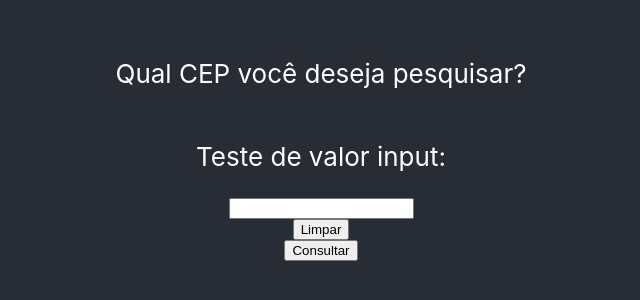
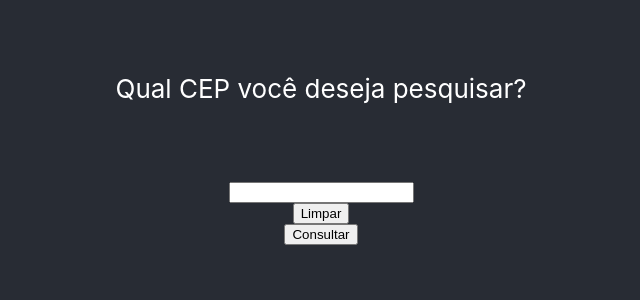
Before and after one commit to JonasCouto/Consulta_Cep_React, a React (Create React App) app: page / in a window 1280 px wide. Shown: the part 254-554 px from the top of the page, without its empty margins (319-959 px from the left). Built offline with nearby package versions, Linux system fonts and the light colour scheme.

Commit message:
:sparkles: Add new function
adding new function for set variable erro

```diff
--- a/src/componentes/Search.js
+++ b/src/componentes/Search.js
@@ -5,7 +5,7 @@ import consultarCep from 'cep-promise';
 function Search(props){
   var navegar = props.navegar;
   var setResultado = props.setResultado;
-  var setErrorMessage = props.errorMessage;
+  var setErroMsg = props.setErroMsg;
 
   var [cepNumber,  setCepNumber] = useState('');
 
@@ -18,9 +18,12 @@ function Search(props){
   }
 
   function handleSearch(){
+    navegar("Loading")
+    // API de CEP
     consultarCep(cepNumber)
       .then(handleSuccess)
       .catch(handleError)
+
   }
 
   function handleSuccess(dadosCep){
@@ -33,19 +36,18 @@ function Search(props){
     }
     setResultado(objeto);
     navegar('Result')
-
   }
 
   function handleError(error){
-    var errorMessage = error.message
-    setErrorMessage(errorMessage);
-    navegar('Error')
+    var erroMsg = error.message;
+    console.log(erroMsg);
+    setErroMsg(erroMsg);
+    navegar("Error");
   }
-
     return (
       <>
           <p>Qual CEP você deseja pesquisar?</p>
-          <p>Teste de valor input: {cepNumber}</p>
+          <p>{cepNumber}</p>
           <input value={cepNumber} onChange={handleChange}/>
           <button onClick={clear}> Limpar</button>
           <button onClick={handleSearch} > Consultar </button>
```
